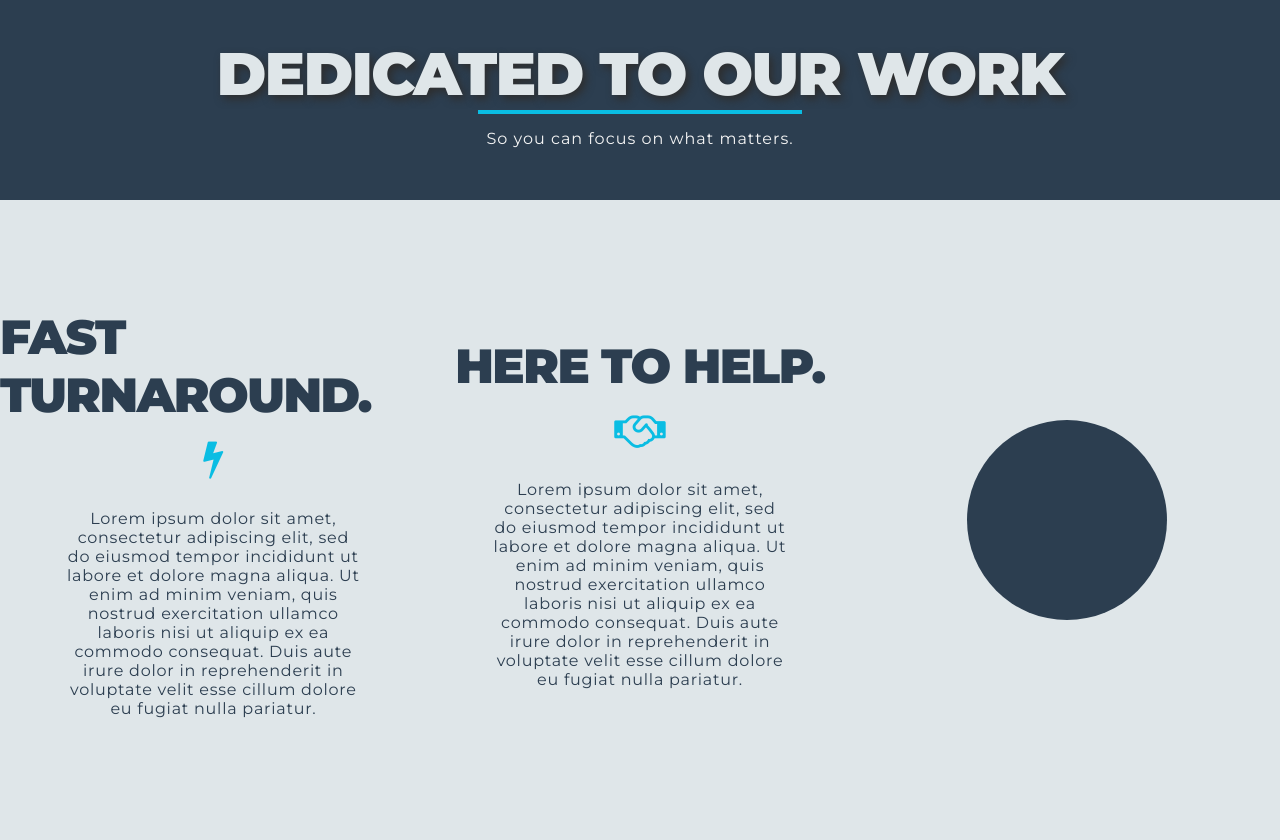
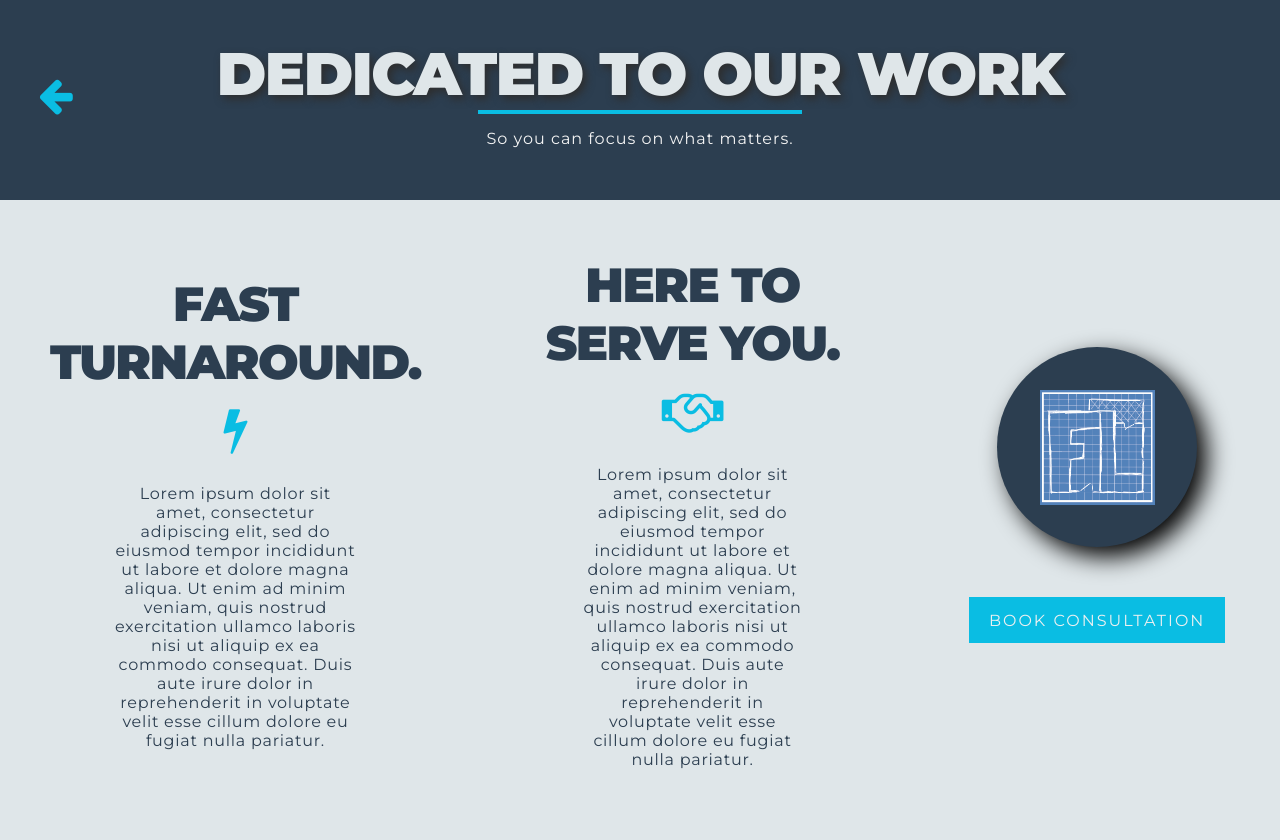
Before and after one commit to d-milisits/fl-floor-plans, a PHP site: page /about.html in a window 1280 px wide. Run offline with PHP 8.4, Linux system fonts and the light colour scheme; some libraries are stand-ins or nearby versions.

Commit message:
about page stying and homepage info section

```diff
--- a/about.html
+++ b/about.html
@@ -10,6 +10,7 @@
   <body>
     <div class="about-page">
       <div class="top-greet">
+        <a href="index.html"><i class="fa fa-arrow-left" aria-hidden="true"></i></a>
         <h1>Dedicated to our work</h1>
         <hr>
         <p>So you can focus on what matters.</p>
@@ -22,13 +23,14 @@
             <p>Lorem ipsum dolor sit amet, consectetur adipiscing elit, sed do eiusmod tempor incididunt ut labore et dolore magna aliqua. Ut enim ad minim veniam, quis nostrud exercitation ullamco laboris nisi ut aliquip ex ea commodo consequat. Duis aute irure dolor in reprehenderit in voluptate velit esse cillum dolore eu fugiat nulla pariatur.</p>
           </div>
           <div class="info two">
-            <h1>Here to help.</h1>
+            <h1>Here to serve you.</h1>
             <i class="fa fa-handshake-o" aria-hidden="true"></i>
             <p>Lorem ipsum dolor sit amet, consectetur adipiscing elit, sed do eiusmod tempor incididunt ut labore et dolore magna aliqua. Ut enim ad minim veniam, quis nostrud exercitation ullamco laboris nisi ut aliquip ex ea commodo consequat. Duis aute irure dolor in reprehenderit in voluptate velit esse cillum dolore eu fugiat nulla pariatur.</p>
           </div>
         </div>
         <div class="cta">
           <div class="circle-logo"></div>
+          <a class="btn">BOOK CONSULTATION</a>
         </div>
       </div>
     </div>
--- a/css/about.css
+++ b/css/about.css
@@ -1,6 +1,7 @@
 * {
   margin:0;
   padding:0;
+  font-family: 'Montserrat';
 }
 .about-page {
   min-height: 100vh;
@@ -15,6 +16,15 @@
   flex-direction: column;
   align-items: center;
   justify-content: center;
+  position:relative;
+}
+.top-greet i {
+  position:absolute;
+  top:38%;
+  left: 3%;
+  font-size: 40px;
+  color: #0abde3;
+  cursor: pointer;
 }
 .top-greet h1 {
   font-family: 'Montserrat';
@@ -42,7 +52,7 @@
   display:flex;
 }
 .two-third {
-  flex:2;
+  flex:2.5;
   display:flex;
   justify-content: space-evenly;
   align-items: center;
@@ -52,6 +62,7 @@
   flex-direction: column;
   justify-content: center;
   align-items: center;
+  margin: 50px;
 }
 .info h1 {
   font-family: 'Montserrat';
@@ -60,14 +71,15 @@
   text-transform: uppercase;
   color: #2c3e50;
   letter-spacing: -1.5px;
+  text-align: center;
 }
 .info i {
-  font-size: 2.5rem;
+  font-size: 3rem;
   padding: 15px;
   color: #0abde3;
 }
 .info p {
-  width: 70%;
+  width: 65%;
   text-align: center;
   font-family: 'Montserrat';
   color: #2c3e50;
@@ -85,5 +97,24 @@
   height:200px;
   width: 200px;
   border-radius: 100px;
+  background-image: url(../img/FL\ Logo.png);
+  background-repeat: no-repeat;
+  background-position: center;
   background-color: #2c3e50;
+  background-size: 115px 115px;
+  box-shadow: 10px 10px 25px black;
 }
+/* BUTTON STYLING */
+.btn {
+  color: #ecf0f1;
+  background-color: #0abde3;
+  padding: 13.5px 20px;
+  margin: 50px;
+  letter-spacing: 2px;
+}
+.btn:hover {
+  transition: .2s all ease;
+  color: #ecf0f1;
+  background-color: #2c3e50;
+  cursor: pointer;
+}
```
Also changed, not shown: css/index.css (+44 -4 lines), index.html (+10 -0 lines), img/FloorPlan.PNG (deleted), img/daniel-mccullough--FPFq_trr2Y-unsplash.jpg (added), img/sven-mieke-fteR0e2BzKo-unsplash.jpg (deleted).
